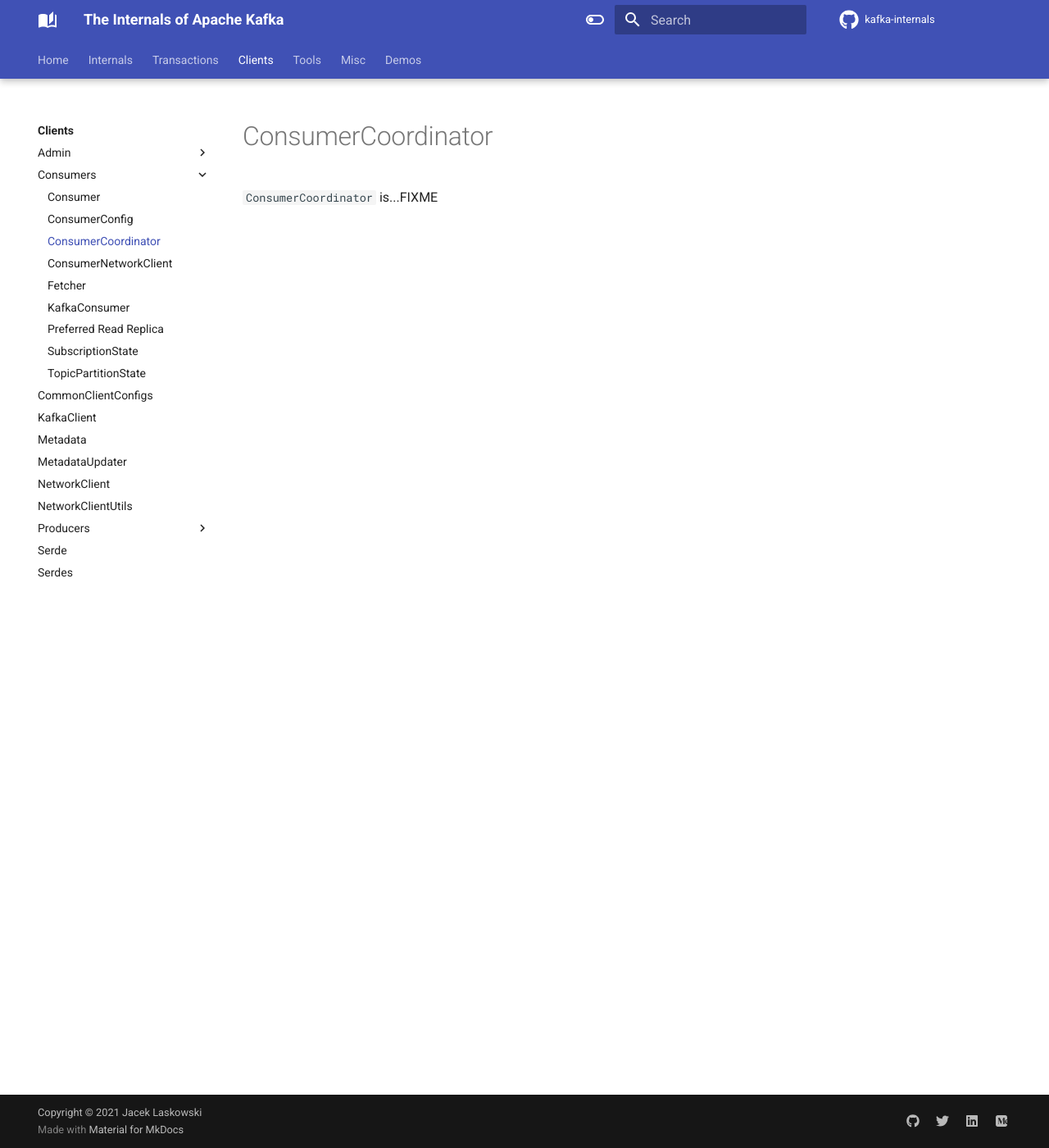
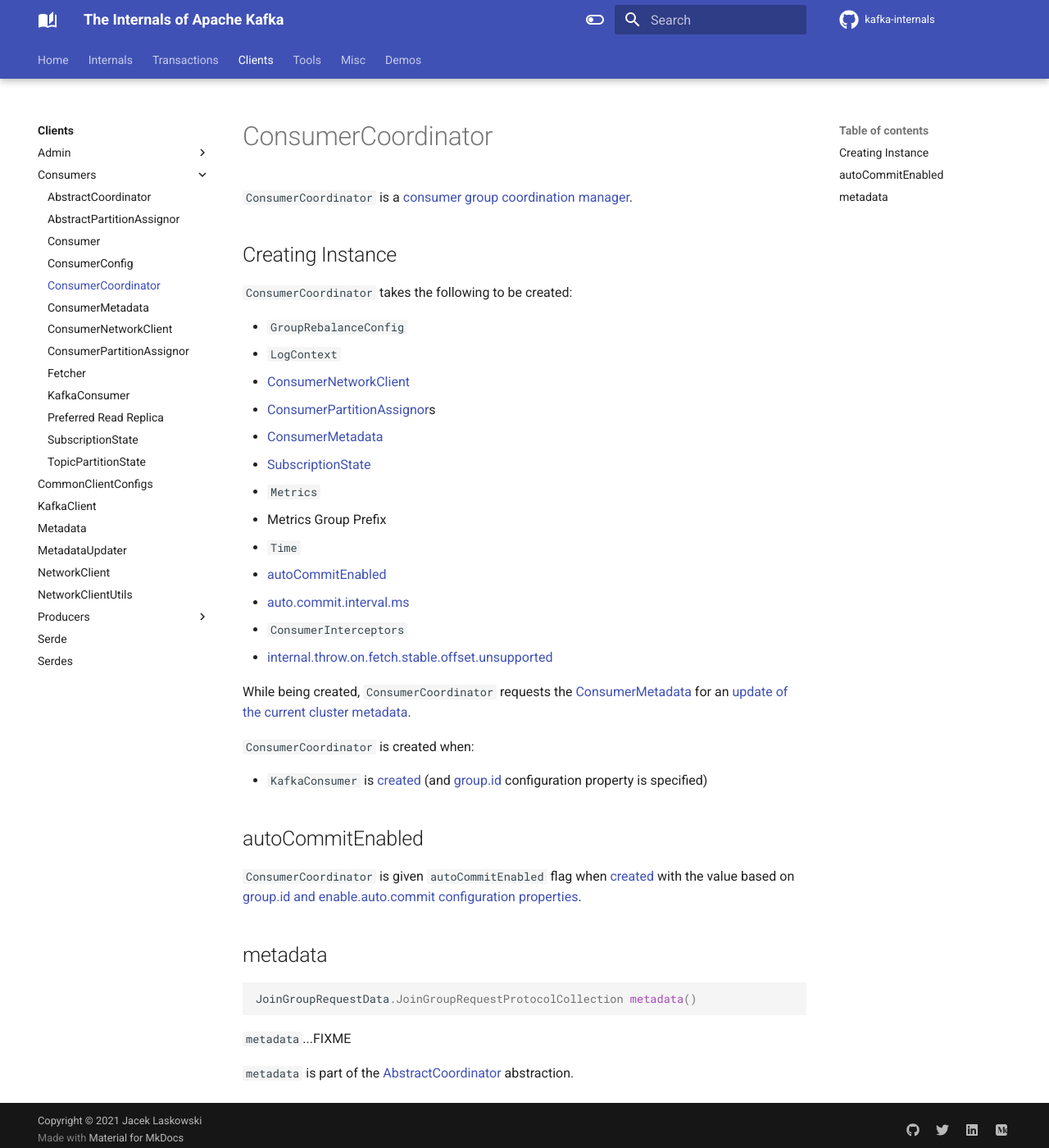
Before and after one commit to japila-books/kafka-internals, an MkDocs documentation site: the page built from docs/clients/consumer/ConsumerCoordinator.md, in a window 1280 px wide and 1400 px high. Shown: the whole window at 82% size. Built offline with MkDocs 1.6.1 and Material for MkDocs 9.7.7, drawn with Linux system fonts in a browser that asks for light colours; comment, search, counter and statistics services are not loaded.

Commit message:
AbstractCoordinator

````diff
--- a/docs/clients/consumer/ConsumerCoordinator.md
+++ b/docs/clients/consumer/ConsumerCoordinator.md
@@ -1,3 +1,41 @@
 # ConsumerCoordinator
 
-`ConsumerCoordinator` is...FIXME
+`ConsumerCoordinator` is a [consumer group coordination manager](AbstractCoordinator.md).
+
+## Creating Instance
+
+`ConsumerCoordinator` takes the following to be created:
+
+* <span id="rebalanceConfig"> `GroupRebalanceConfig`
+* <span id="logContext"> `LogContext`
+* <span id="client"> [ConsumerNetworkClient](ConsumerNetworkClient.md)
+* <span id="assignors"> [ConsumerPartitionAssignor](ConsumerPartitionAssignor.md)s
+* <span id="metadata"> [ConsumerMetadata](ConsumerMetadata.md)
+* <span id="subscriptions"> [SubscriptionState](SubscriptionState.md)
+* <span id="metrics"> `Metrics`
+* <span id="metricGrpPrefix"> Metrics Group Prefix
+* <span id="time"> `Time`
+* [autoCommitEnabled](#autoCommitEnabled)
+* <span id="autoCommitIntervalMs"> [auto.commit.interval.ms](ConsumerConfig.md#AUTO_COMMIT_INTERVAL_MS_CONFIG)
+* <span id="interceptors"> `ConsumerInterceptors`
+* <span id="throwOnFetchStableOffsetsUnsupported"> [internal.throw.on.fetch.stable.offset.unsupported](ConsumerConfig.md#THROW_ON_FETCH_STABLE_OFFSET_UNSUPPORTED)
+
+While being created, `ConsumerCoordinator` requests the [ConsumerMetadata](#metadata) for an [update of the current cluster metadata](../Metadata.md#requestUpdate).
+
+`ConsumerCoordinator` is created when:
+
+* `KafkaConsumer` is [created](KafkaConsumer.md#coordinator) (and [group.id](KafkaConsumer.md#groupId) configuration property is specified)
+
+## <span id="autoCommitEnabled"> autoCommitEnabled
+
+`ConsumerCoordinator` is given `autoCommitEnabled` flag when [created](#creating-instance) with the value based on [group.id and enable.auto.commit configuration properties](ConsumerConfig.md#maybeOverrideEnableAutoCommit).
+
+## <span id="metadata"> metadata
+
+```java
+JoinGroupRequestData.JoinGroupRequestProtocolCollection metadata()
+```
+
+`metadata`...FIXME
+
+`metadata` is part of the [AbstractCoordinator](AbstractCoordinator.md#metadata) abstraction.
--- a/mkdocs.yml
+++ b/mkdocs.yml
@@ -82,6 +82,7 @@ extra:
     property: !ENV GOOGLE_ANALYTICS_KEY
   book:
     title: Apache Kafka
+    kafka_streams: https://books.japila.pl/kafka-streams-internals
   java:
     api: https://docs.oracle.com/en/java/javase/11/docs/api/java.base
   kafka:
@@ -140,10 +141,14 @@ nav:
       - AdminClientRunnable: clients/admin/AdminClientRunnable.md
     - Consumers:
       - clients/consumer/index.md
+      - AbstractCoordinator: clients/consumer/AbstractCoordinator.md
+      - AbstractPartitionAssignor: clients/consumer/AbstractPartitionAssignor.md
       - Consumer: clients/consumer/Consumer.md
       - ConsumerConfig: clients/consumer/ConsumerConfig.md
       - ConsumerCoordinator: clients/consumer/ConsumerCoordinator.md
+      - ConsumerMetadata: clients/consumer/ConsumerMetadata.md
       - ConsumerNetworkClient: clients/consumer/ConsumerNetworkClient.md
+      - ConsumerPartitionAssignor: clients/consumer/ConsumerPartitionAssignor.md
       - Fetcher: clients/consumer/Fetcher.md
       - KafkaConsumer: clients/consumer/KafkaConsumer.md
       - Preferred Read Replica: clients/consumer/preferred-read-replica.md
@@ -174,6 +179,8 @@ nav:
   - Tools:
     - tools/index.md
     - ReplicaVerificationTool: tools/ReplicaVerificationTool.md
+    - kafka-console-consumer:
+      - ConsoleConsumer: tools/ConsoleConsumer.md
   - Misc:
     - Building from Sources: building-from-sources.md
     - Logging: logging.md
````
Also changed, not shown: docs/clients/CommonClientConfigs.md (+6 -0 lines), docs/clients/consumer/AbstractCoordinator.md (added, +168 -0 lines), docs/clients/consumer/AbstractPartitionAssignor.md (added, +3 -0 lines), docs/clients/consumer/ConsumerConfig.md (+37 -3 lines), docs/clients/consumer/ConsumerMetadata.md (added, +3 -0 lines), docs/clients/consumer/ConsumerPartitionAssignor.md (added, +71 -0 lines), docs/tools/ConsoleConsumer.md (added, +3 -0 lines).
